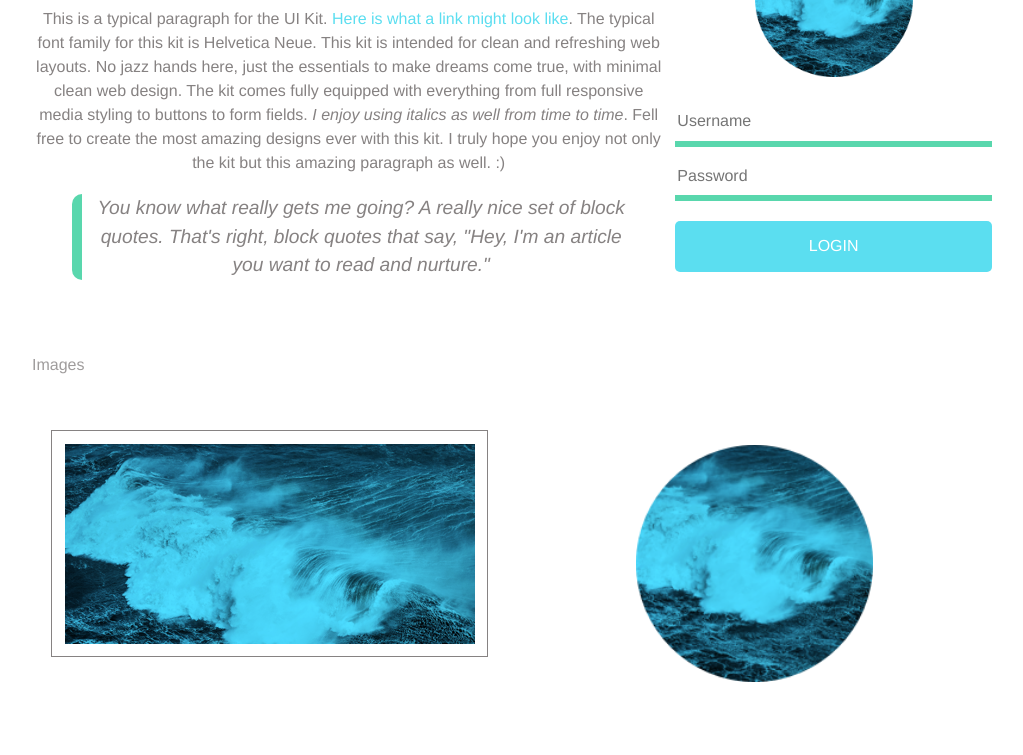
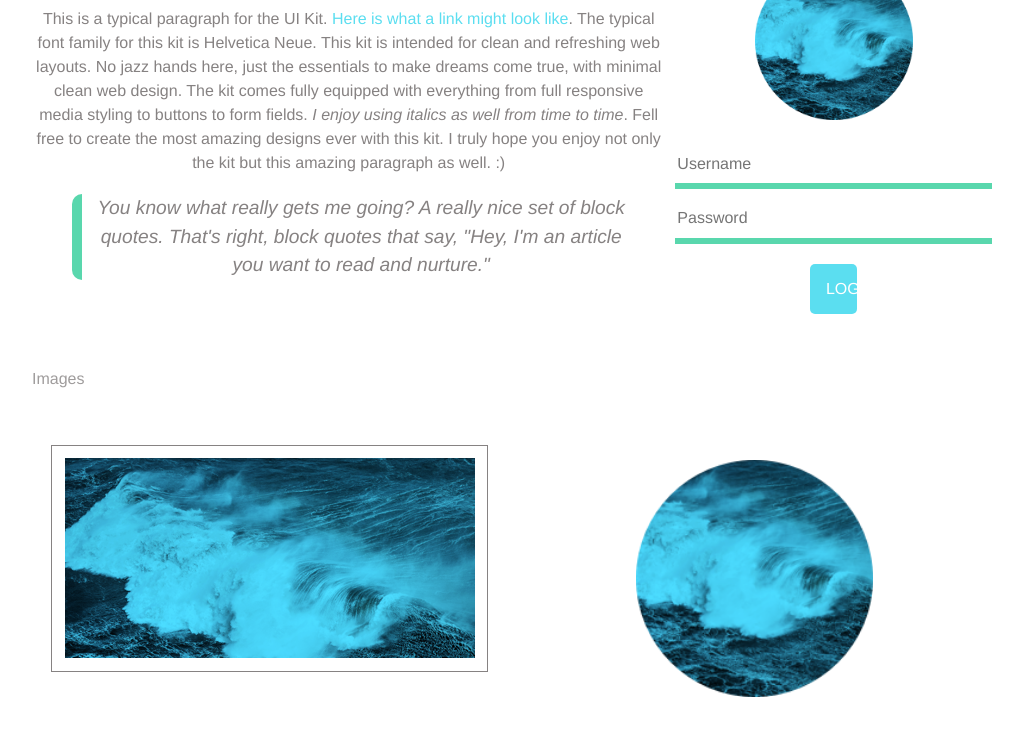
Before and after one commit to stevejd88/techdegree-project-4, a plain HTML site: page index.html in a window 1280 px wide. Shown: the part 449-1204 px from the top of the page, without its empty margins (128-1151 px from the left). Drawn offline with Linux system fonts and the light colour scheme.

Commit message:
updated buttons @768px

```diff
--- a/scss/components/_buttons.scss
+++ b/scss/components/_buttons.scss
@@ -7,25 +7,40 @@
     @extend %btn;
     @include center;
     background-color: $color-secondary;
+    @include mq('md') {
+      width: 15%;
+    }
   }
   &--success {
     @extend %btn;
     @include center;
     background-color: $button-green;
+    @include mq('md') {
+      width: 15%;
+    }
   }
   &--error {
     @extend %btn;
     @include center;
     background-color: $button-red;
+    @include mq('md') {
+      width: 15%;
+    }
   }
   &--warning {
     @extend %btn;
     @include center;
     background-color: $button-orange;
+    @include mq('md') {
+      width: 15%;
+    }
   }
   &--info {
     @extend %btn;
     @include center;
     background-color: $button-purple;
+    @include mq('md') {
+      width: 15%;
+    }
   }
 }
--- a/scss/components/_forms.scss
+++ b/scss/components/_forms.scss
@@ -18,3 +18,9 @@ input[type="password"] {
 .form__label--hidden {
   display: none;
 }
+
+.form .headline--secondary {
+  @include mq('md') {
+    margin: 1.33em 0;
+  }
+}
--- a/scss/components/_grid.scss
+++ b/scss/components/_grid.scss
@@ -5,6 +5,12 @@
 // major grid styles have been added here for you
 // but additional styling may be needed
 // **********************************************
+
+.grid__col--12 {
+  @include mq('md') {
+    @include flex-me($dir:row, $just:space-around);
+  }
+}
 
 
 // grid base class
@@ -43,10 +49,11 @@
         flex-basis: 100%;
 
         // NOTE: replace with media query mixin if aiming for exceeds
-        @media (min-width: 768px) {
+        @include mq('md') {
 
           // base stlyes applied to all grid columns
           margin-top: 0;
+
 
           // make column width a percentage of the column number / total columns
           flex-basis: #{$i / 12 * 100 + "%"} ;
@@ -75,7 +82,7 @@
   & + & {
 
     // NOTE: replace with media query mixin if aiming for exceeds
-    @media (min-width: 768px) {
+    @include mq('md') {
       @include center;
       // add grid gutter
       margin-left: 10px;
--- a/scss/components/_navigation.scss
+++ b/scss/components/_navigation.scss
@@ -13,8 +13,6 @@
 
 .nav {
   @include mq('md') {
-    display: flex;
-    flex-direction: row;
-    justify-content: flex-end;
+    @include flex-me($dir:row, $just:flex-end);
   }
 }
```
Also changed, not shown: css/styles.css, 1 other file.
